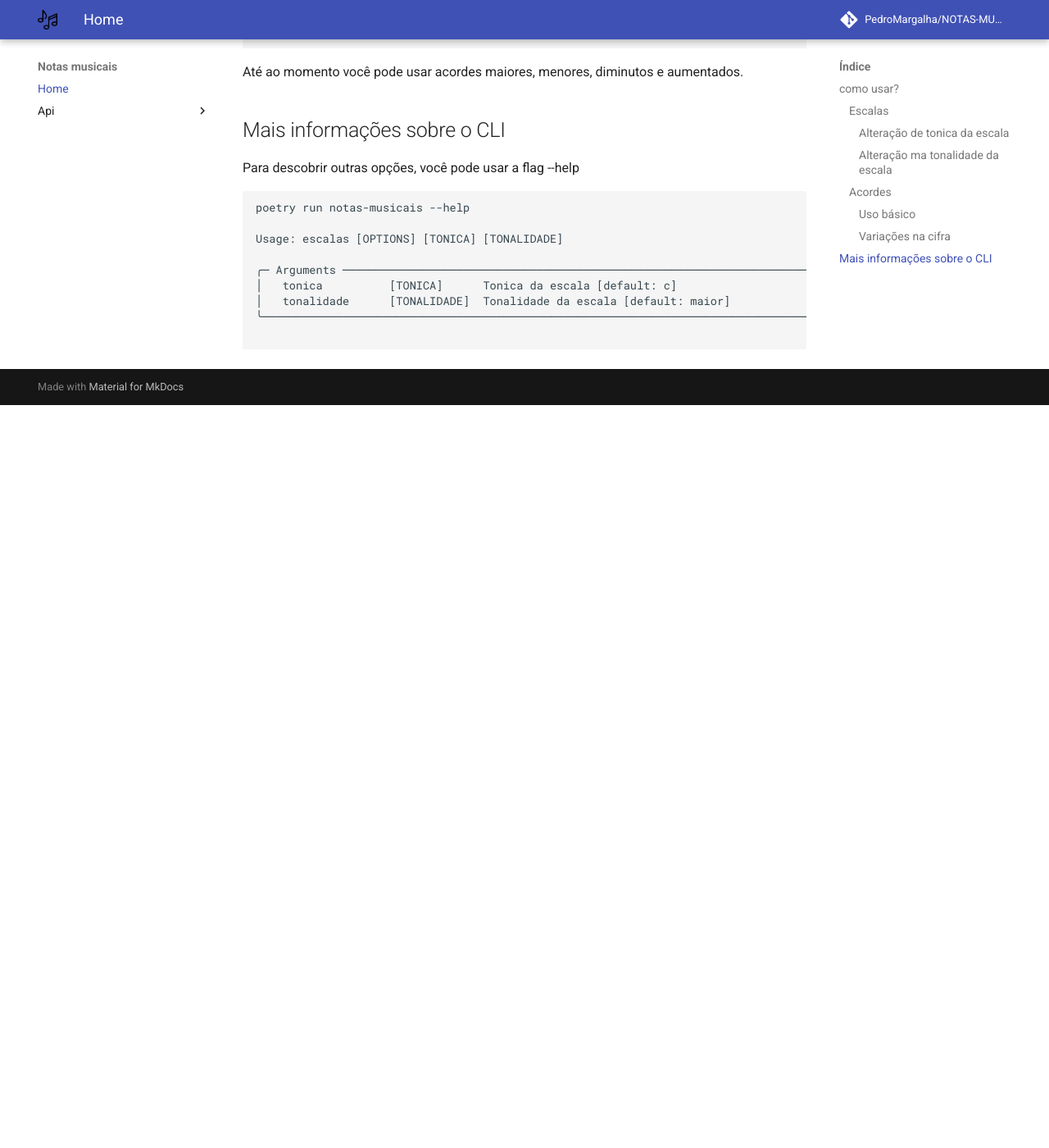
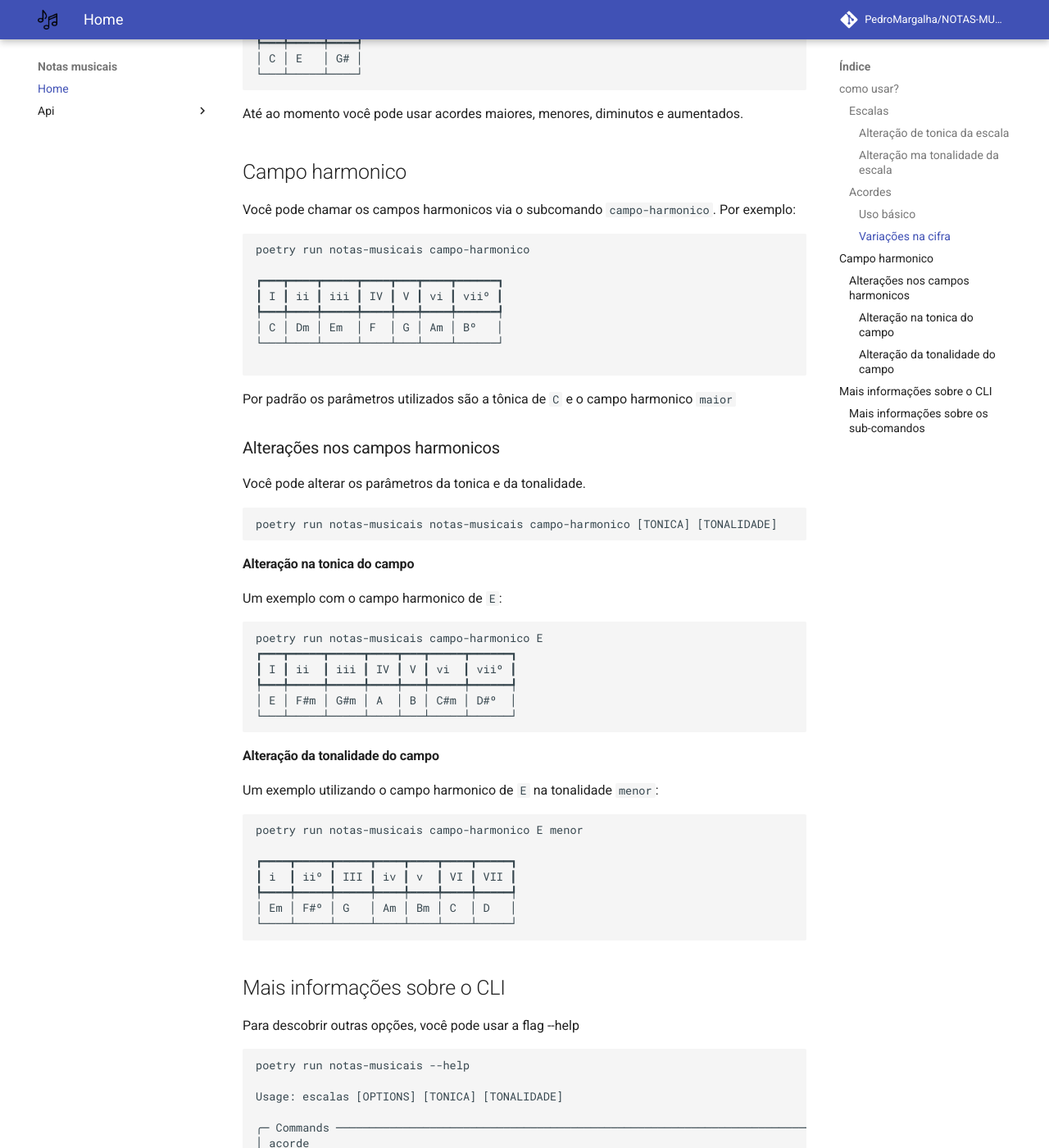
Before and after one commit to PedroMargalha/NOTAS-MUSICAIS, an MkDocs documentation site: the page built from docs/index.md, in a window 1280 px wide and 1400 px high, scrolled down 1958 px. Shown: the whole window at 82% size. Built offline with MkDocs 1.6.1 and Material for MkDocs 9.7.7, drawn with Linux system fonts in a browser that asks for light colours; comment, search, counter and statistics services are not loaded; before the commit the page ends 2452 px from its top, so only the background shows below that; some of the changed text lies outside the part shown.

Commit message:
Atualização da documentação para contemplar o sub-comando de campos harmonicos

````diff
--- a/docs/index.md
+++ b/docs/index.md
@@ -2,9 +2,9 @@
 
 # Notas musicais
 
-Notas musicais é um CLI para ajudar na formação de escalas e acordes
+Notas musicais é um CLI para ajudar na formação de escalas, acordes e campos harmonicos.
 
-Temos dois comandos disponiveis escala e acorde
+Toda a aplicação é baseada em um comando chamado `notas-musicais`. Esse comando tem um sub-comando relacionado a cada ação que a aplicação pode realizar. Como `escala`, `acorde` e `campo-harmonico`.
 
 ## como usar?
 
@@ -82,6 +82,57 @@ poetry run notas-musicais acorde C+
 
 Até ao momento você pode usar acordes maiores, menores, diminutos e aumentados.
 
+## Campo harmonico
+Você pode chamar os campos harmonicos via o subcomando `campo-harmonico`. Por exemplo:
+
+```bash
+poetry run notas-musicais campo-harmonico
+
+┏━━━┳━━━━┳━━━━━┳━━━━┳━━━┳━━━━┳━━━━━━┓
+┃ I ┃ ii ┃ iii ┃ IV ┃ V ┃ vi ┃ viiº ┃
+┡━━━╇━━━━╇━━━━━╇━━━━╇━━━╇━━━━╇━━━━━━┩
+│ C │ Dm │ Em  │ F  │ G │ Am │ Bº   │
+└───┴────┴─────┴────┴───┴────┴──────┘
+
+```
+
+Por padrão os parâmetros utilizados são a tônica de `C` e o campo harmonico `maior`
+
+### Alterações nos campos harmonicos
+
+Você pode alterar os parâmetros da tonica e da tonalidade.
+
+```bash
+poetry run notas-musicais notas-musicais campo-harmonico [TONICA] [TONALIDADE]
+```
+
+#### Alteração na tonica do campo
+
+Um exemplo com o campo harmonico de `E`:
+
+```bash
+poetry run notas-musicais campo-harmonico E
+┏━━━┳━━━━━┳━━━━━┳━━━━┳━━━┳━━━━━┳━━━━━━┓
+┃ I ┃ ii  ┃ iii ┃ IV ┃ V ┃ vi  ┃ viiº ┃
+┡━━━╇━━━━━╇━━━━━╇━━━━╇━━━╇━━━━━╇━━━━━━┩
+│ E │ F#m │ G#m │ A  │ B │ C#m │ D#º  │
+└───┴─────┴─────┴────┴───┴─────┴──────┘
+```
+
+#### Alteração da tonalidade do campo
+
+Um exemplo utilizando o campo harmonico de `E` na tonalidade `menor`:
+
+```bash
+poetry run notas-musicais campo-harmonico E menor
+
+┏━━━━┳━━━━━┳━━━━━┳━━━━┳━━━━┳━━━━┳━━━━━┓
+┃ i  ┃ iiº ┃ III ┃ iv ┃ v  ┃ VI ┃ VII ┃
+┡━━━━╇━━━━━╇━━━━━╇━━━━╇━━━━╇━━━━╇━━━━━┩
+│ Em │ F#º │ G   │ Am │ Bm │ C  │ D   │
+└────┴─────┴─────┴────┴────┴────┴─────┘
+```
+
 ## Mais informações sobre o CLI
 
 Para descobrir outras opções, você pode usar a flag --help
@@ -91,9 +142,27 @@ poetry run notas-musicais --help
 
 Usage: escalas [OPTIONS] [TONICA] [TONALIDADE]
 
-╭─ Arguments ────────────────────────────────────────────────────────────────────────────────────────╮
-│   tonica          [TONICA]      Tonica da escala [default: c]                                      │
-│   tonalidade      [TONALIDADE]  Tonalidade da escala [default: maior]                              │
-╰────────────────────────────────────────────────────────────────────────────────────────────────────╯
+╭─ Commands ─────────────────────────────────────────────────────────────────────────────╮
+│ acorde                                                                                 │
+│ campo-harmonico                                                                        │
+│ escala                                                                                 │
+╰────────────────────────────────────────────────────────────────────────────────────────╯
+```
+### Mais informações sobre os sub-comandos
+
+As informações sobre os sub-comandos podem ser acedidas usando a flag `--help` após
+o nome do parâmetro. Um exemplo do uso do `help` nos campos harmonicos:
+```bash
+poe poetry run notas-musicais campo-harmonico --help
+
+ Usage: notas-musicais campo-harmonico [OPTIONS] [TONICA] [TONALIDADE]
+
+╭─ Arguments ────────────────────────────────────────────────────────────────────────────╮
+│   tonica          [TONICA]      Tonica da escala [default: c]                          │
+│   tonalidade      [TONALIDADE]  Tonalidade da escala [default: maior]                  │
+╰────────────────────────────────────────────────────────────────────────────────────────╯
+╭─ Options ──────────────────────────────────────────────────────────────────────────────╮
+│ --help          Show this message and exit.                                            │
+╰────────────────────────────────────────────────────────────────────────────────────────╯
 
 ```
````
